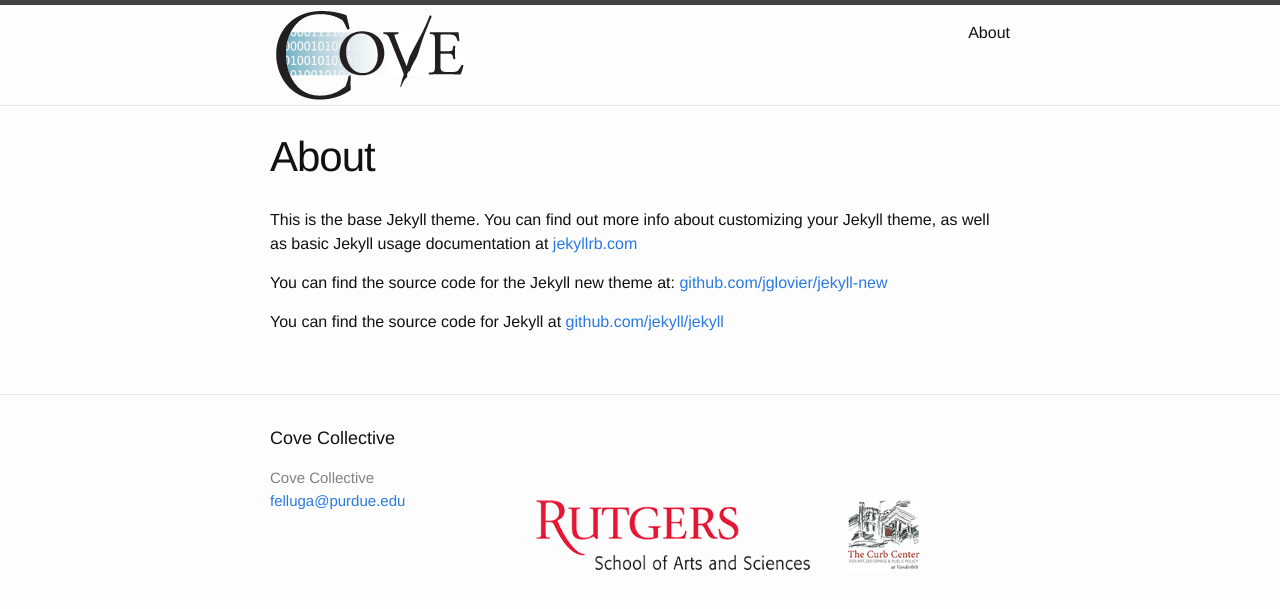
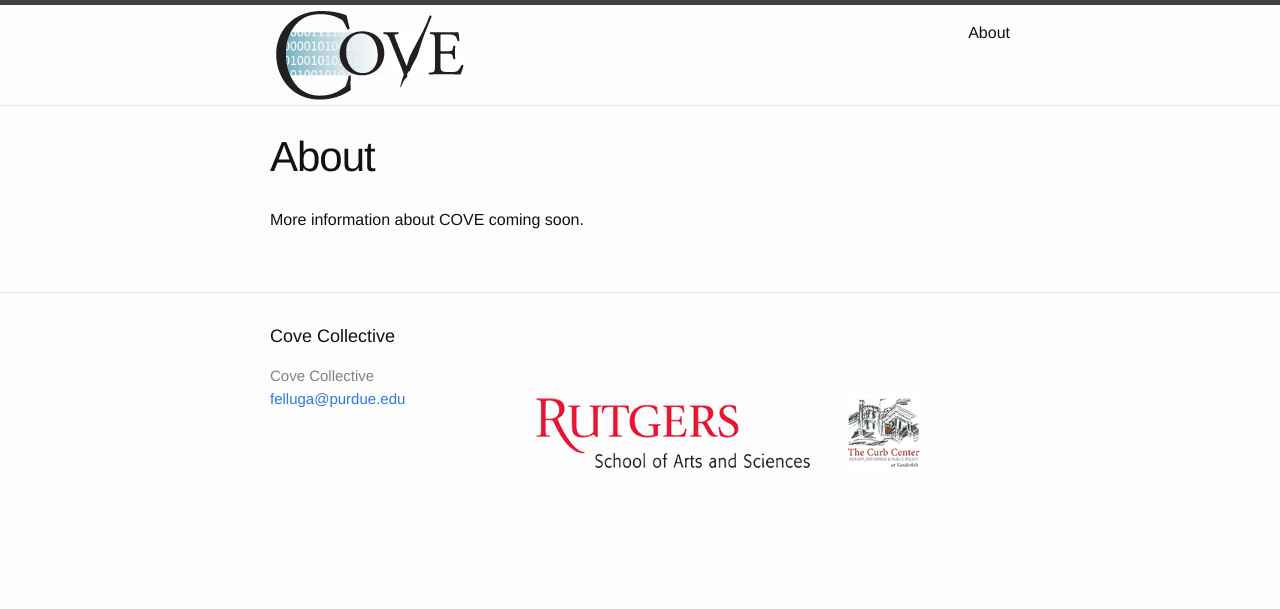
Before and after one commit to performant-software/cove, a Jekyll site: the page built from about.md, in a window 1280 px wide. Shown: the top 609 px of the page. Built offline with Jekyll 4.4.1, drawn with Linux system fonts in a browser that asks for light colours.

Commit message:
placeholder about section

```diff
--- a/about.md
+++ b/about.md
@@ -4,8 +4,4 @@
 permalink: /about/
 ---
 
-This is the base Jekyll theme. You can find out more info about customizing your Jekyll theme, as well as basic Jekyll usage documentation at [jekyllrb.com](http://jekyllrb.com/)
-
-You can find the source code for the Jekyll new theme at: [github.com/jglovier/jekyll-new](https://github.com/jglovier/jekyll-new)
-
-You can find the source code for Jekyll at [github.com/jekyll/jekyll](https://github.com/jekyll/jekyll)
+More information about COVE coming soon.
```
